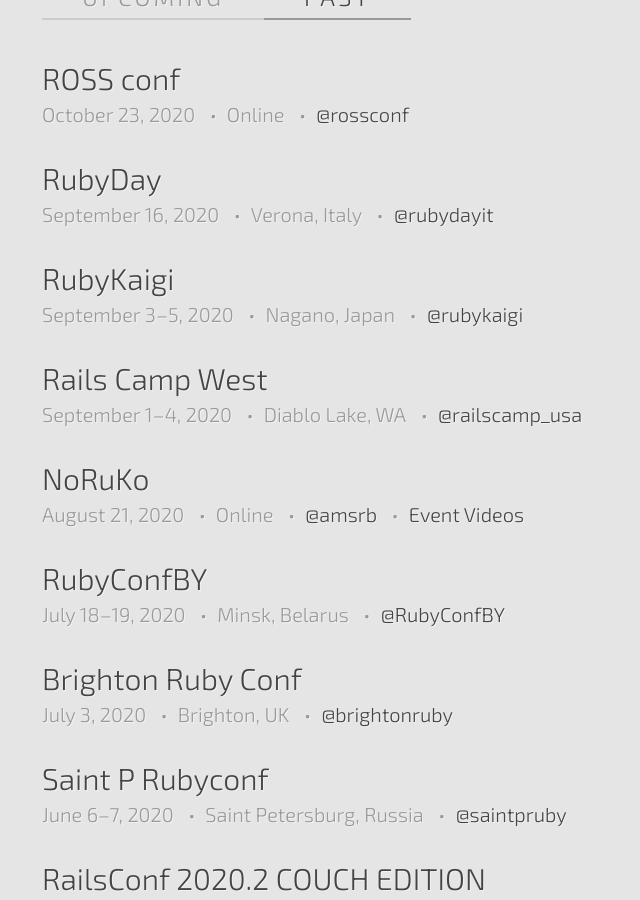
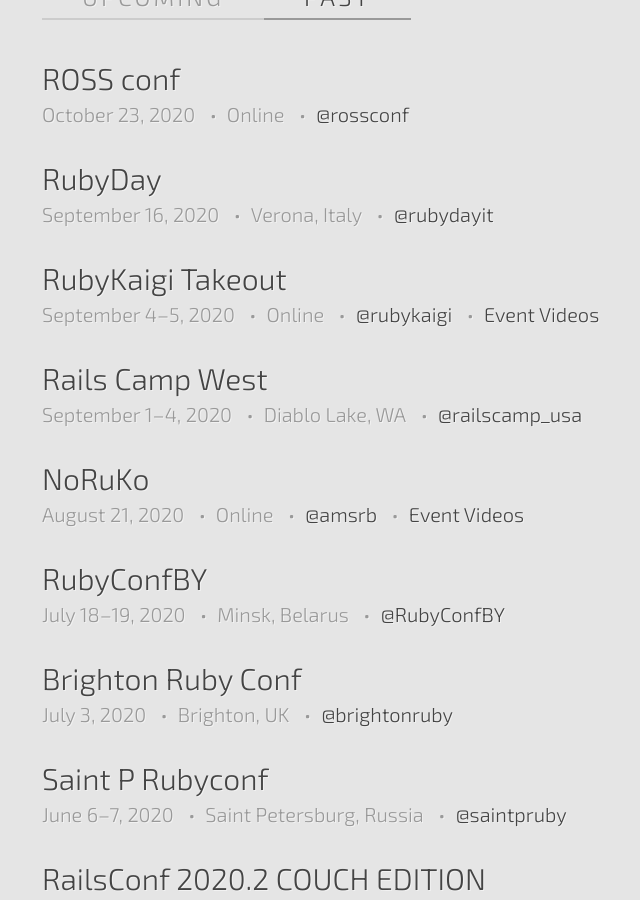
Before and after one commit to ruby-conferences/ruby-conferences.github.io, a Jekyll site: the page built from past/index.html, in a window 1280 px wide and 900 px high, scrolled down 502 px. Shown: the whole window, without its empty margins (198-838 px from the left). Built offline with Jekyll 4.4.1, drawn with Linux system fonts in a browser that asks for light colours.

Commit message:
Update RubyKaigi 2020 info

```diff
--- a/_data/conferences.yml
+++ b/_data/conferences.yml
@@ -1955,12 +1955,13 @@
   url: https://west.railscamp.us/2020
   twitter: railscamp_usa
 
-- name: RubyKaigi
-  location: Nagano, Japan
-  start_date: 2020-09-03
+- name: RubyKaigi Takeout
+  location: Online
+  start_date: 2020-09-04
   end_date: 2020-09-05
-  url: https://rubykaigi.org/2020
+  url: https://rubykaigi.org/2020-takeout
   twitter: rubykaigi
+  video_link: https://www.youtube.com/playlist?list=PLbFmgWm555yZeLpdOLhYwORIF9UjBAFHw
 
 - name: RubyDay
   location: Verona, Italy
```
